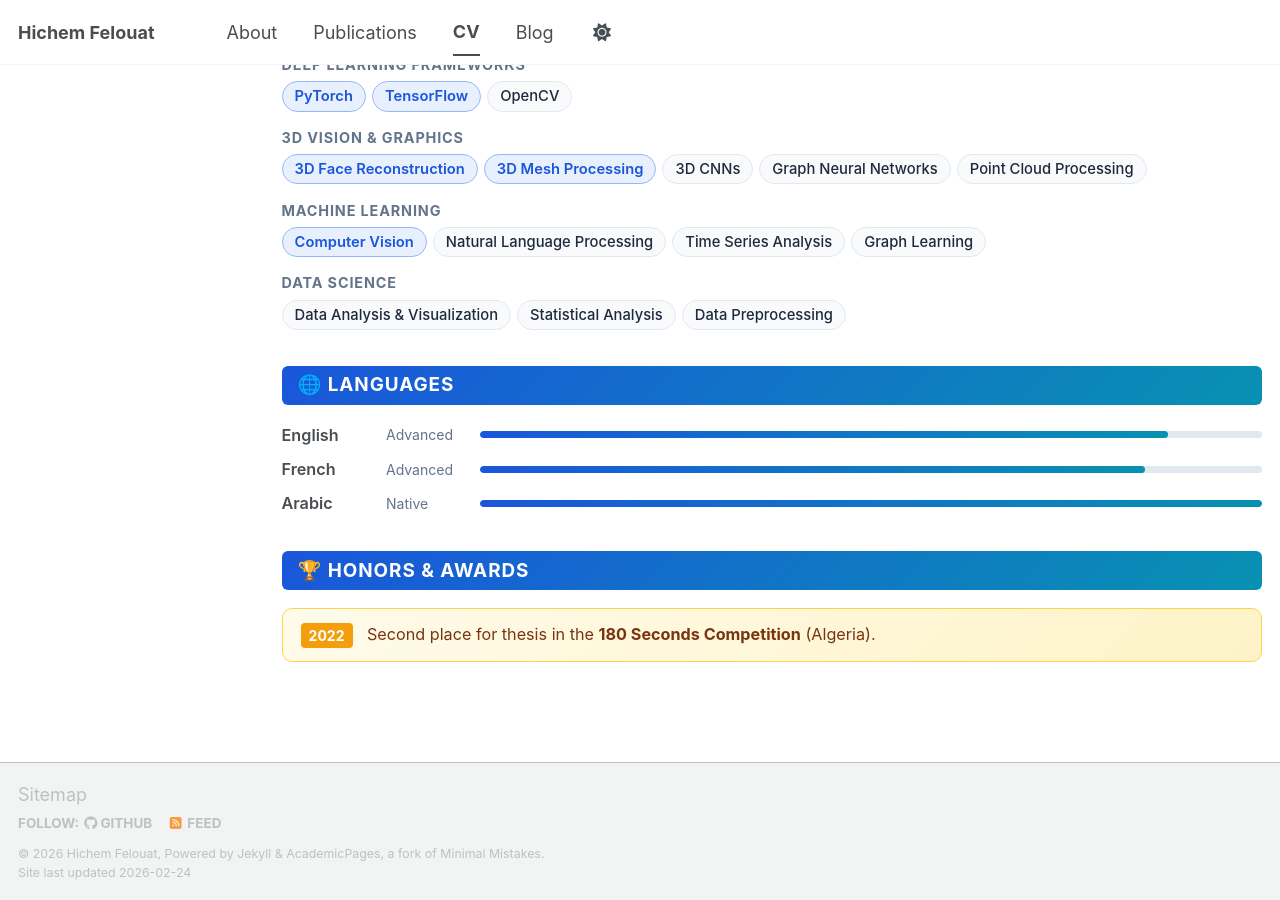
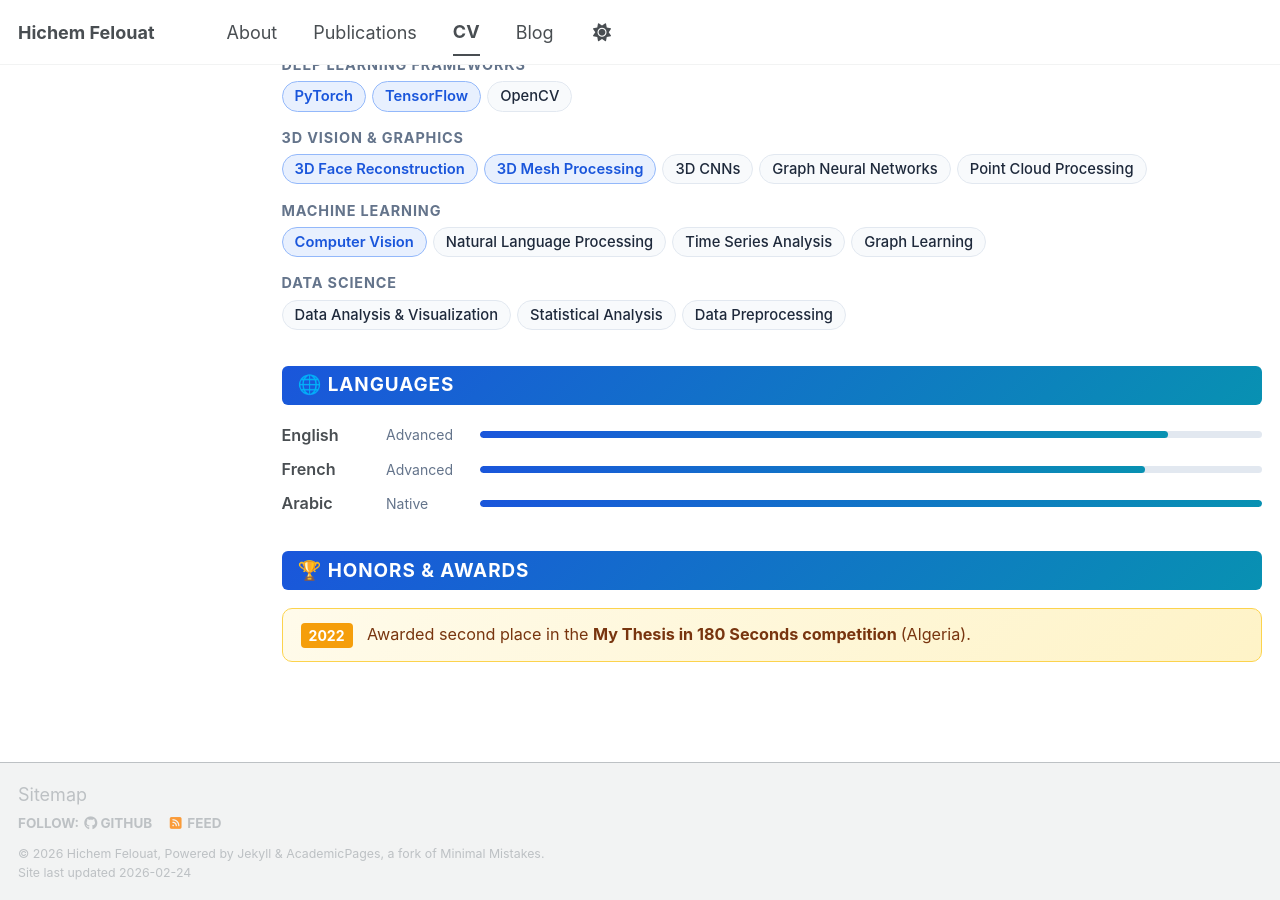
Before and after one commit to hichemfelouat/hichemfelouat.github.io, a Jekyll site: the page built from _pages/cv.md, in a window 1280 px wide and 900 px high, scrolled down 1786 px. Built offline with Jekyll 4.4.1, drawn with Linux system fonts in a browser that asks for light colours; a script bundle is joined from its source files by our own code; library files that are not in the unit come from our copies.

Commit message:
Update cv.md

```diff
--- a/_pages/cv.md
+++ b/_pages/cv.md
@@ -410,7 +410,7 @@ author_profile: false
 
 <div class="award-item">
   <span class="award-year">2022</span>
-  <span class="award-text">Second place for thesis in the <strong>180 Seconds Competition</strong> (Algeria).</span>
+  <span class="award-text">Awarded second place in the <strong> My Thesis in 180 Seconds competition </strong> (Algeria).</span>
 </div>
 
 </div>
```
